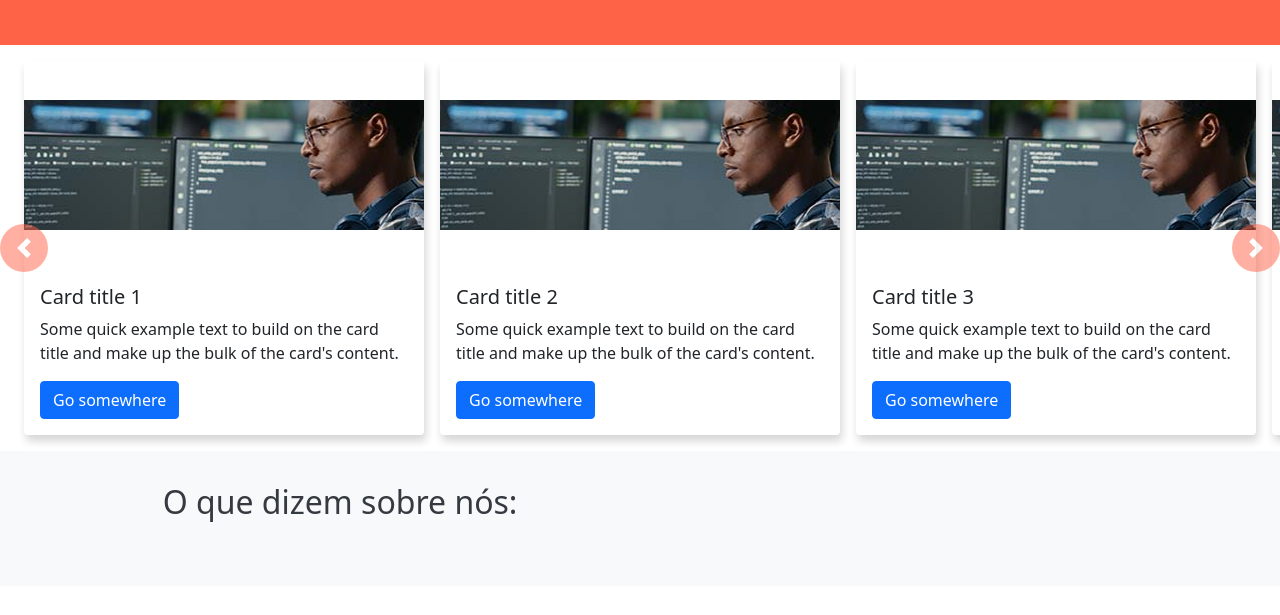
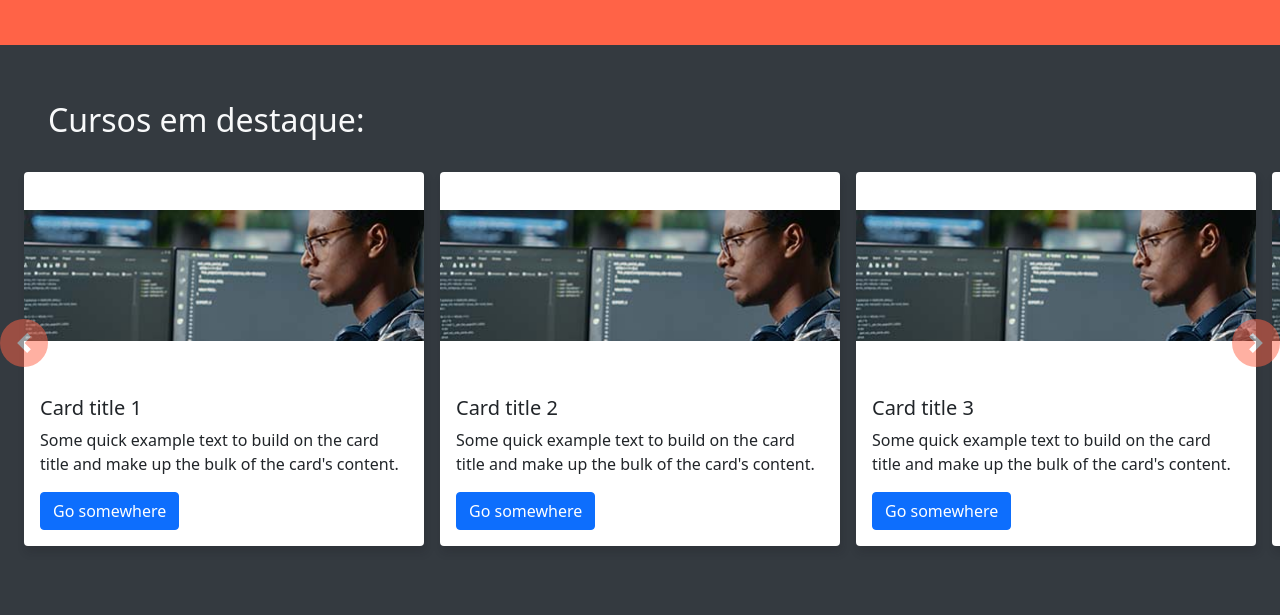
Before and after one commit to victorcova/Tera-Bootstrap, a plain HTML site: page index.html in a window 1280 px wide. Shown: the part 1631-2246 px from the top of the page. Drawn offline with nearby package versions, Linux system fonts and the light colour scheme; no server answers.

Commit message:
ajuste-carouselcard-bootstrap

```diff
--- a/css/bubblyStyle.css
+++ b/css/bubblyStyle.css
@@ -1,7 +1,7 @@
-.tooltip-inner {
+/* .tooltip-inner {
     width: 500px;
     padding: 10px;
-}
+} */
 
 .carousel-inner {
     padding: 1em;
--- a/index.html
+++ b/index.html
@@ -257,8 +257,16 @@
     </section>
 
     <!-- CARDS CURSOS EM DESTAQUE API LOCAL -->
-    <div id="carouselExampleControls" class="carousel" data-bs-ride="carousel">
-        <div class="carousel-inner">
+    <section id="cardsCursosDestaque">
+
+        <div id="carouselExampleControls" class="carousel bg-dark pb-5 pt-2" data-bs-ride="carousel">
+
+            <div class="col-xs text-left text-light pt-5 m-auto">
+                <h2 class="mb-3 pl-5">Cursos em destaque:</h2>
+            </div>
+
+            <div class="carousel-inner pb-5">
+
                 <div class="carousel-item active">
                     <div class="card">
                         <div class="img-wrapper"><img src="img/bubbly-imgs/tag_cursos/tag-code.jpg" class="d-block w-100" alt="..."> </div>
@@ -358,6 +366,7 @@
                         </div>
                     </div>
                 </div>
+
             </div>
             <button class="carousel-control-prev" type="button" data-bs-target="#carouselExampleControls" data-bs-slide="prev">
                 <span class="carousel-control-prev-icon" aria-hidden="true"></span>
@@ -368,6 +377,7 @@
                 <span class="visually-hidden">Next</span>
             </button>
         </div>
+    </section>
 
 
     <!-- CARDS CURSOS EM DESTAQUE API LOCAL -->
--- a/js/js-carousel.js
+++ b/js/js-carousel.js
@@ -17,7 +17,7 @@ var multipleCardCarousel = document.querySelector(
 
   $("#carouselExampleControls .carousel-inner").animate(
   { scrollLeft: scrollPosition },
-    400
+    600
   );
 
   }
@@ -29,7 +29,7 @@ var multipleCardCarousel = document.querySelector(
 
   $("#carouselExampleControls .carousel-inner").animate(
   { scrollLeft: scrollPosition },
-    400
+    600
   );
   }
   });
```
Lines whose indentation alone changed are shown as unchanged.
